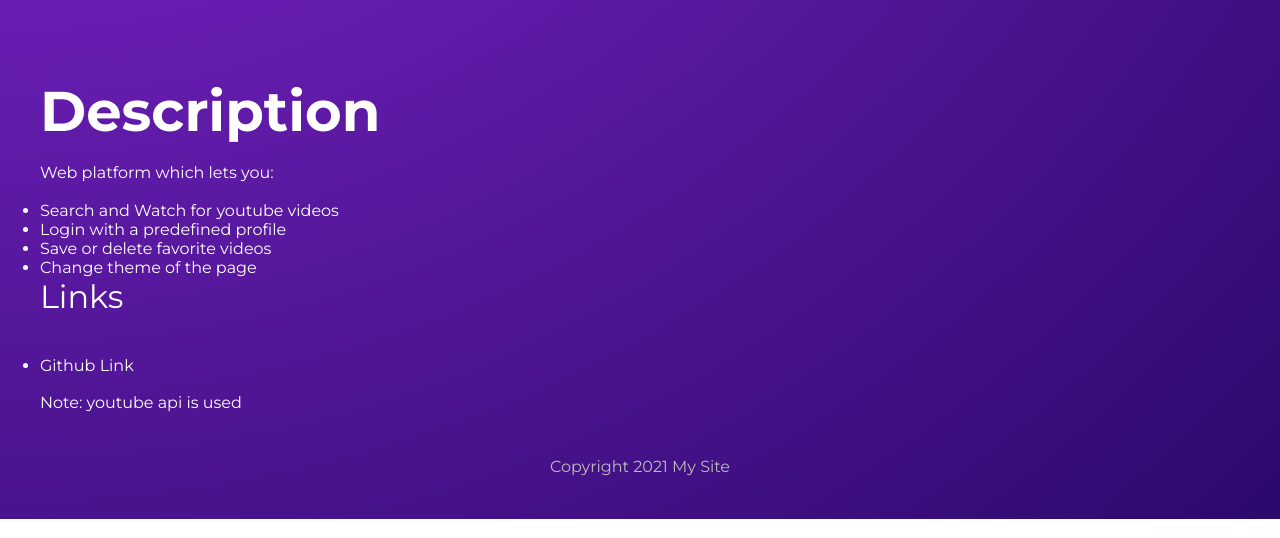
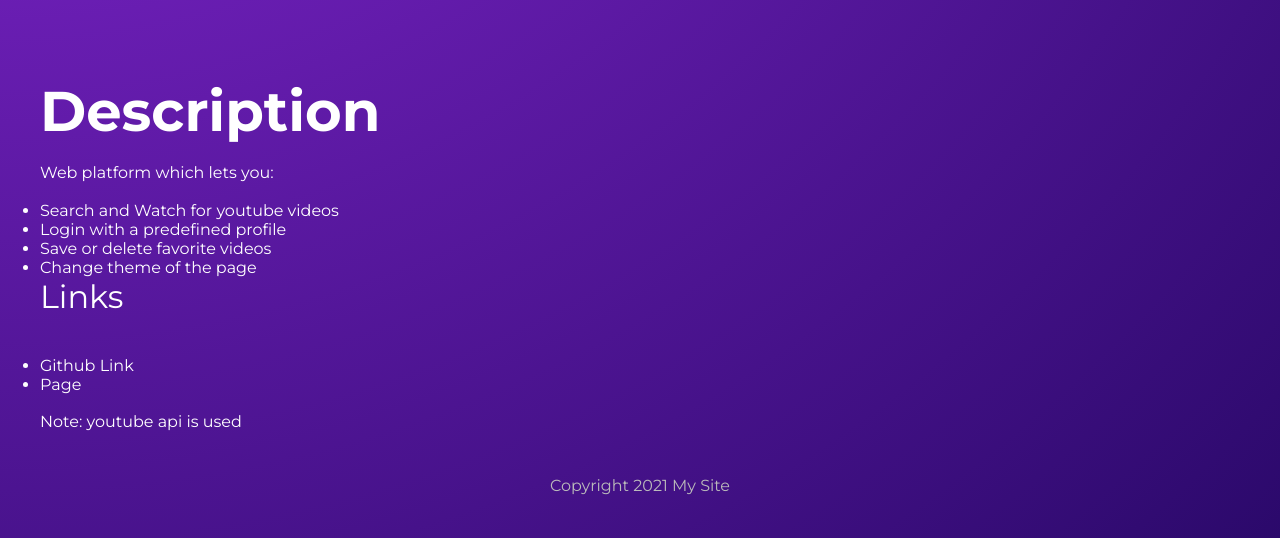
Before and after one commit to vic3r/my-site, a Gatsby site: page /projects/react-cert in a window 1280 px wide. Shown: the part 682-1220 px from the top of the page. Built offline with nearby package versions, Linux system fonts and the light colour scheme; Gatsby itself is replaced by a stand-in of ours.

Commit message:
Add page link in react cert project

```diff
--- a/src/projects/react-cert.md
+++ b/src/projects/react-cert.md
@@ -21,5 +21,6 @@ Web platform which lets you:
 
 ### Links
 - [Github Link](https://github.com/vic3r/react-cert)
+- [Page](https://zealous-panini-0ea2fa.netlify.app)
 
 `Note: youtube api is used`
```
